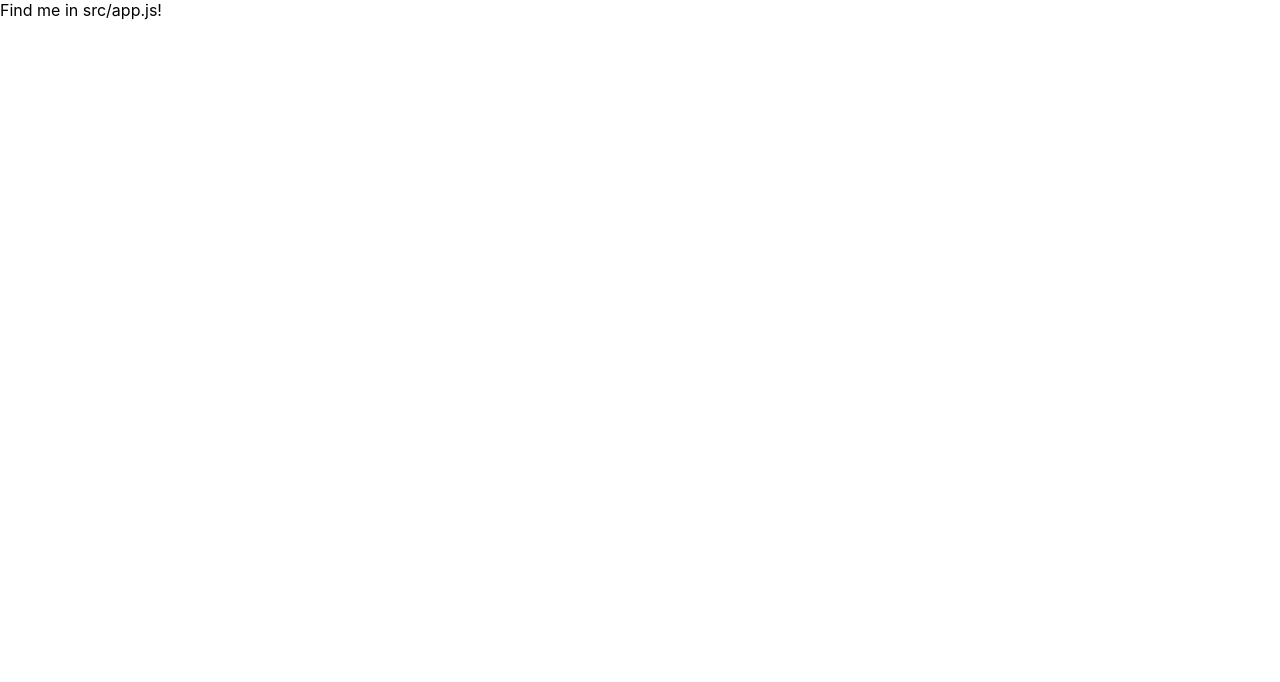
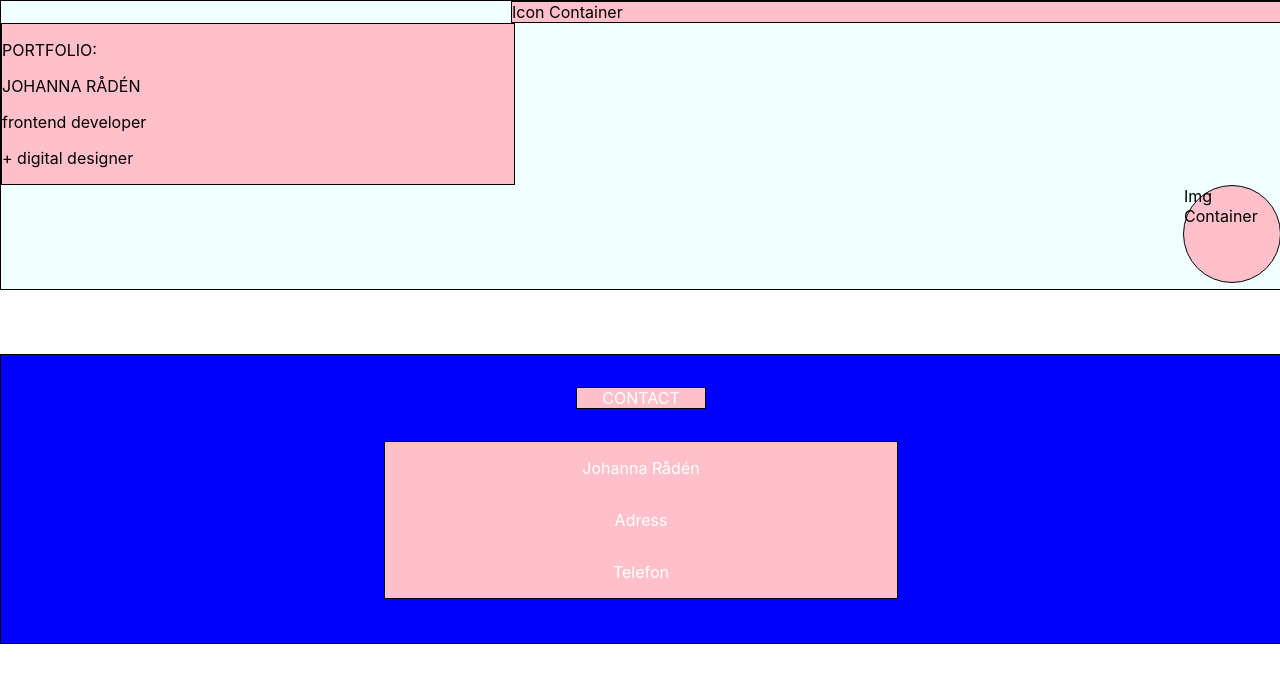
Before and after one commit to johannaraden/Portfolio, a React (Create React App) app: page / in a window 1280 px wide. Shown: the top 682 px of the page. Built offline with nearby package versions, Linux system fonts and the light colour scheme.

Commit message:
added folders, reusable component files, started structuring header and footer

```diff
--- a/src/App.js
+++ b/src/App.js
@@ -1,9 +1,12 @@
 import React from 'react'
+import { Header } from 'components/Header'
+import { Footer } from 'components/Footer'
 
 export const App = () => {
   return (
     <div>
-      Find me in src/app.js!
+      <Header />
+      <Footer />
     </div>
   )
 }
--- /dev/null
+++ b/src/components/Footer.js
@@ -0,0 +1,41 @@
+import React from 'react'
+import styled from 'styled-components'
+
+
+const FooterContainer = styled.section`
+  border: 1px solid black;
+  width: 100%;
+  margin: 0;
+  height: 18em;
+  background-color: blue;
+  color: white;
+  text-align: center;
+`
+const HeadlineContainer = styled.section`
+  border: 1px solid black;
+  margin: 2em auto;
+  width: 8em;
+  background-color: pink;
+`
+
+const ContactContainer = styled.section`
+  border: 1px solid black;
+  width: 40%;
+  margin: auto;
+  display: flex;
+  flex-direction: column;
+  background-color: pink;
+`
+
+export const Footer = () => {
+    return (
+      <FooterContainer>
+        <HeadlineContainer>CONTACT</HeadlineContainer>
+        <ContactContainer>
+            <p>Johanna Rådén</p>
+            <p>Adress</p>
+            <p>Telefon</p>
+        </ContactContainer>
+      </FooterContainer>
+    )
+  }
--- /dev/null
+++ b/src/components/Header.js
@@ -0,0 +1,51 @@
+import React from 'react'
+import styled from 'styled-components'
+
+
+const HeaderContainer = styled.section`
+  border: 1px solid black;
+  width: 100%;
+  margin: 0;
+  margin-bottom: 4em;
+  height: 18em;
+  background-color: azure;
+`
+const IconContainer = styled.section`
+  border: 1px solid black;
+  width: 60%;
+  margin: 0;
+  margin-left: auto;
+  background-color: pink;
+`
+
+const IntroContainer = styled.section`
+  border: 1px solid black;
+  width: 40%;
+  margin: 0;
+  margin-right: auto;
+  background-color: pink;
+`
+const ImgContainer = styled.section`
+  border: 1px solid black;
+  width: 6em;
+  height: 6em;
+  margin: 0;
+  border-radius: 500px;
+  margin-left: auto;
+  background-color: pink;
+`
+
+
+export const Header = () => {
+    return (
+      <HeaderContainer>
+        <IconContainer>Icon Container</IconContainer>
+        <IntroContainer>
+            <div><p>PORTFOLIO:</p><p>JOHANNA RÅDÉN</p></div>
+            <p>frontend developer</p>
+            <p>+ digital designer</p>
+            </IntroContainer>
+        <ImgContainer>Img Container</ImgContainer>
+      </HeaderContainer>
+    )
+  }
```
Also changed, not shown: package.json (+9 -8 lines), src/common/BlogCard.js (added, +9 -0 lines), src/common/Headline.js (added, +9 -0 lines), src/common/ProjectCard.js (added, +9 -0 lines), 1 other file (tests, documents, lock files or other folders).
